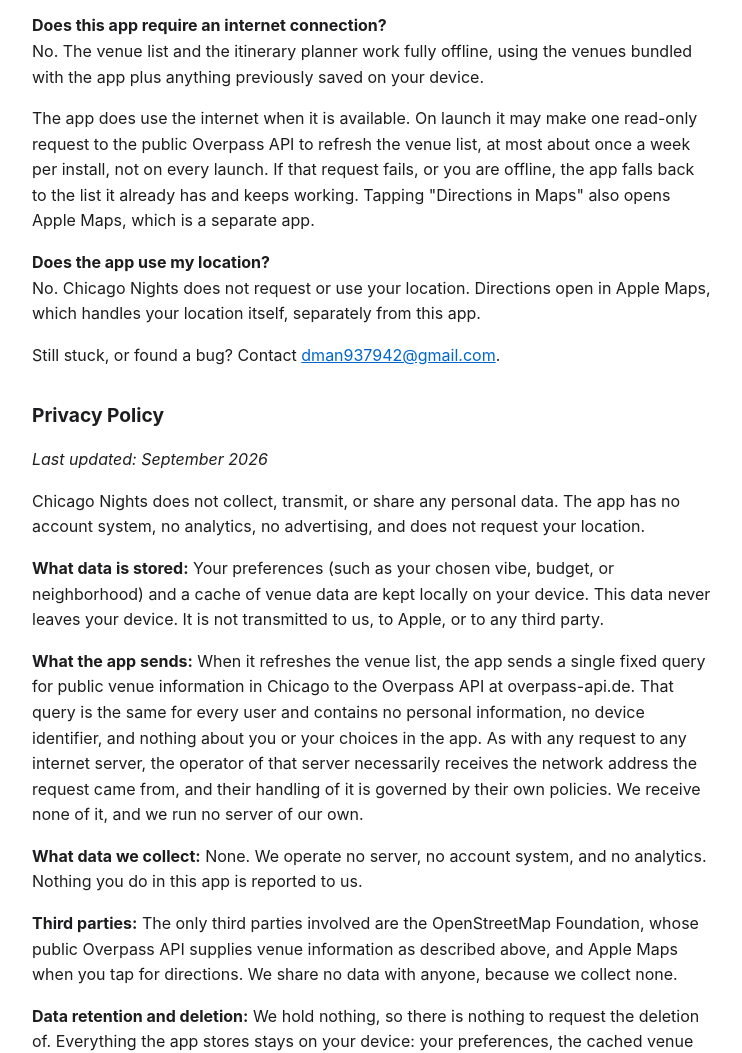
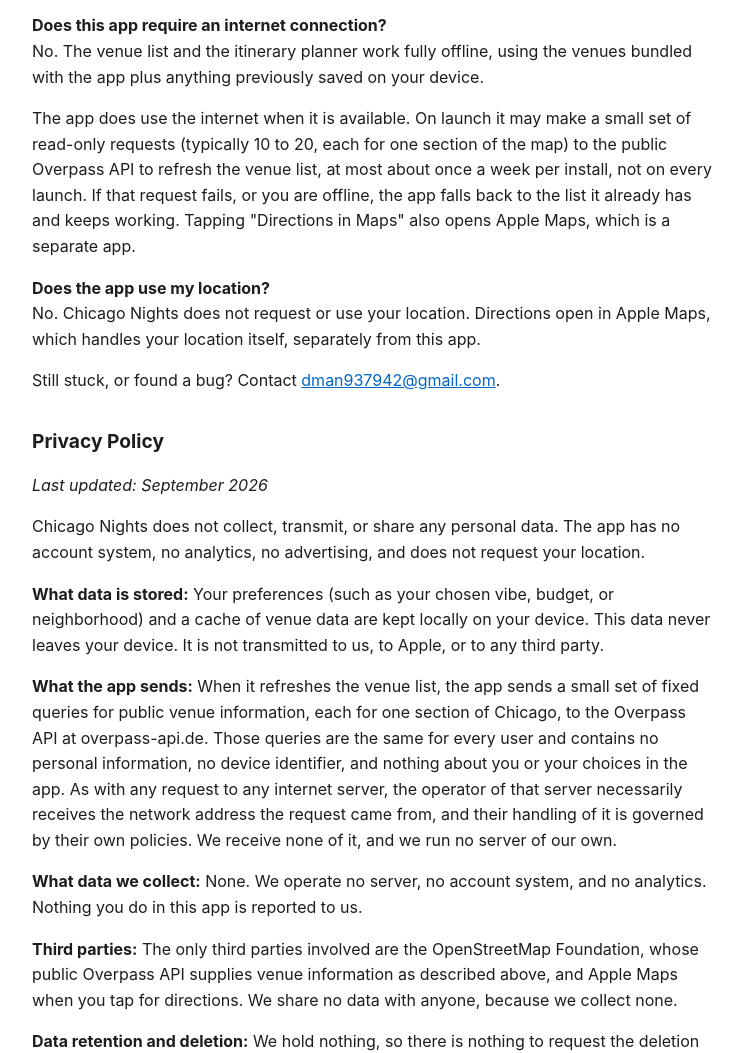
Before and after one commit to Dbalette/Grandview_Ventures, a plain HTML site: page chicagonights/privacy.html in a window 1280 px wide. Shown: the part 485-1538 px from the top of the page, without its empty margins (268-1010 px from the left). Drawn offline with Linux system fonts and the light colour scheme.

Commit message:
Chicago Nights privacy page: venue refresh now reads several small map sections

```diff
--- a/chicagonights/privacy.html
+++ b/chicagonights/privacy.html
@@ -23,7 +23,7 @@
 <p><strong>Does this app require an internet connection?</strong><br/>
 No. The venue list and the itinerary planner work fully offline, using the venues bundled with the app plus anything previously saved on your device.</p>
 
-<p>The app does use the internet when it is available. On launch it may make one read-only request to the public Overpass API to refresh the venue list, at most about once a week per install, not on every launch. If that request fails, or you are offline, the app falls back to the list it already has and keeps working. Tapping "Directions in Maps" also opens Apple Maps, which is a separate app.</p>
+<p>The app does use the internet when it is available. On launch it may make a small set of read-only requests (typically 10 to 20, each for one section of the map) to the public Overpass API to refresh the venue list, at most about once a week per install, not on every launch. If that request fails, or you are offline, the app falls back to the list it already has and keeps working. Tapping "Directions in Maps" also opens Apple Maps, which is a separate app.</p>
 
 <p><strong>Does the app use my location?</strong><br/>
 No. Chicago Nights does not request or use your location. Directions open in Apple Maps, which handles your location itself, separately from this app.</p>
@@ -37,7 +37,7 @@
 
 <p><strong>What data is stored:</strong> Your preferences (such as your chosen vibe, budget, or neighborhood) and a cache of venue data are kept locally on your device. This data never leaves your device. It is not transmitted to us, to Apple, or to any third party.</p>
 
-<p><strong>What the app sends:</strong> When it refreshes the venue list, the app sends a single fixed query for public venue information in Chicago to the Overpass API at overpass-api.de. That query is the same for every user and contains no personal information, no device identifier, and nothing about you or your choices in the app. As with any request to any internet server, the operator of that server necessarily receives the network address the request came from, and their handling of it is governed by their own policies. We receive none of it, and we run no server of our own.</p>
+<p><strong>What the app sends:</strong> When it refreshes the venue list, the app sends a small set of fixed queries for public venue information, each for one section of Chicago, to the Overpass API at overpass-api.de. Those queries are the same for every user and contains no personal information, no device identifier, and nothing about you or your choices in the app. As with any request to any internet server, the operator of that server necessarily receives the network address the request came from, and their handling of it is governed by their own policies. We receive none of it, and we run no server of our own.</p>
 
 <p><strong>What data we collect:</strong> None. We operate no server, no account system, and no analytics. Nothing you do in this app is reported to us.</p>
 
```
